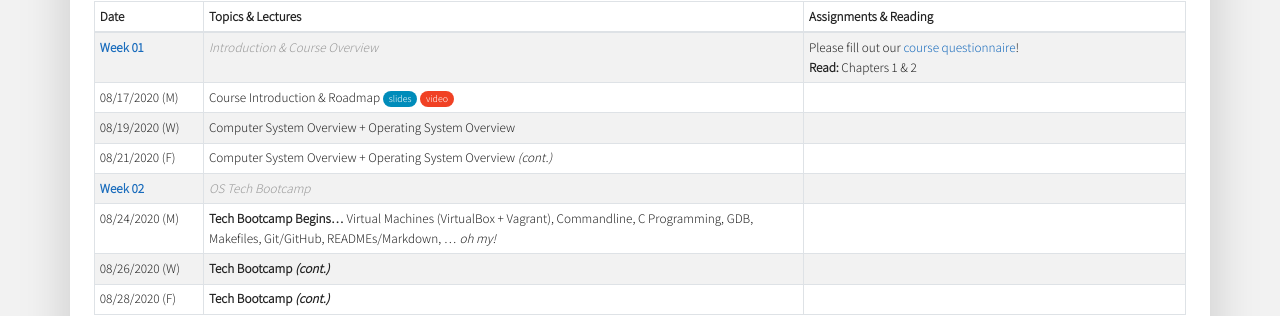
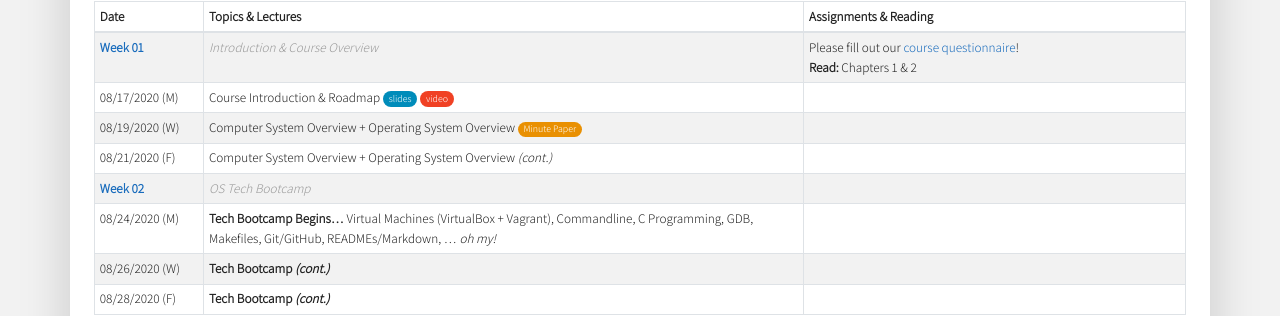
Before and after one commit to traviswpeters/cs460-2020-fall, a Jekyll site: the page built from index.md, in a window 1280 px wide and 900 px high, scrolled down 1352 px. Shown: the part 138-454 px from the top of the window. Built offline with Jekyll 4.4.1, drawn with Linux system fonts in a browser that asks for light colours; nearby versions of some CDN libraries; some web fonts are replaced; comment, search, counter and statistics services are not loaded.

Commit message:
add link to minute paper for today/friday

```diff
--- a/_layouts/default.html
+++ b/_layouts/default.html
@@ -31,6 +31,7 @@ $(document).ready(function() {
     $('.code').addClass('badge badge-pill badge-danger');
     $('.video').addClass('badge badge-pill badge-danger');
     $('.blog').addClass('badge badge-pill badge-primary');
+    $('.activity').addClass('badge badge-pill badge-warning');
 
     // admin styles
     $('.new').addClass('badge badge-pill badge-primary');
--- a/index.md
+++ b/index.md
@@ -112,6 +112,9 @@ If you have any questions, please contact me.
 <!-- Topics & Lecture Details Here -->
 <td markdown="span" markdown="1">
 - Computer System Overview + Operating System Overview
+<!-- [slides](files/cs460-01-course-intro.pdf){:.slides} -->
+<!-- [video](https://zoom.us/rec/share/wcpQKpDv0jtOXY3yy3vFZLYnOZW8aaa81yUc8vIJyEYAMzlCyprO6RSAqyViBm9W){:.video} -->
+[Minute Paper](https://forms.gle/dxRexo9t9CBbbFm38){:.activity}
 </td>
 <!-- Assignments & Reading Here -->
 <td markdown="span" markdown="1"></td>
```
